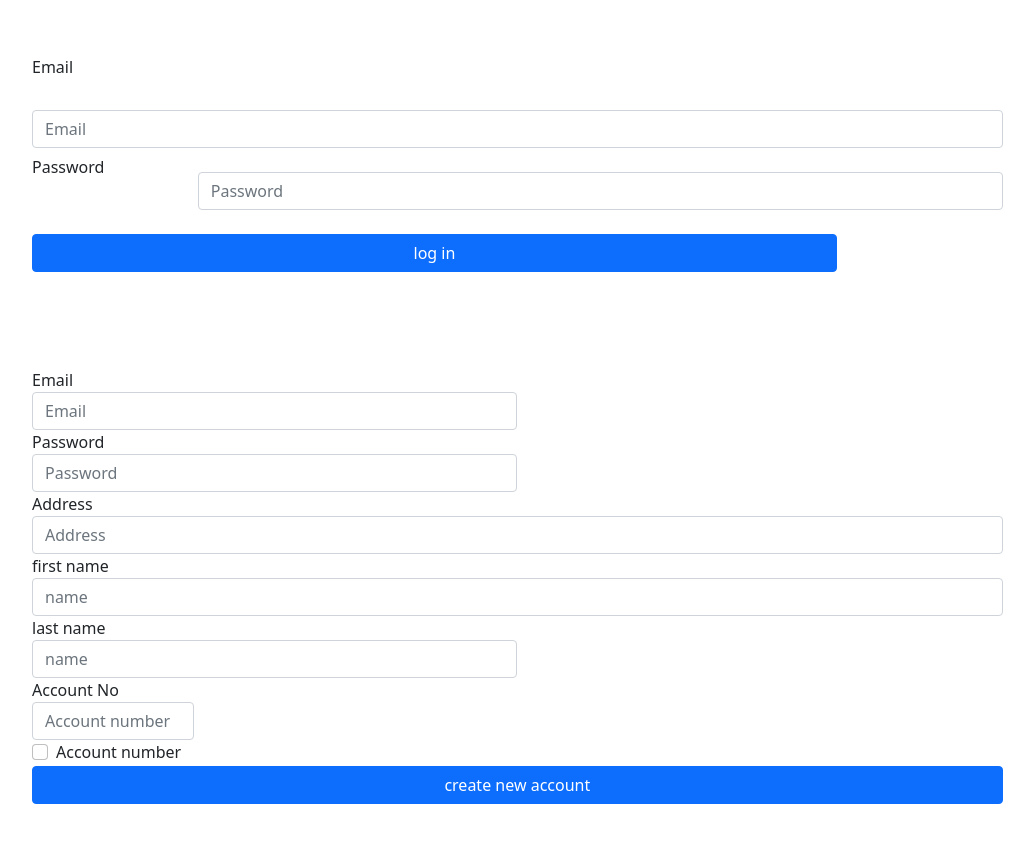
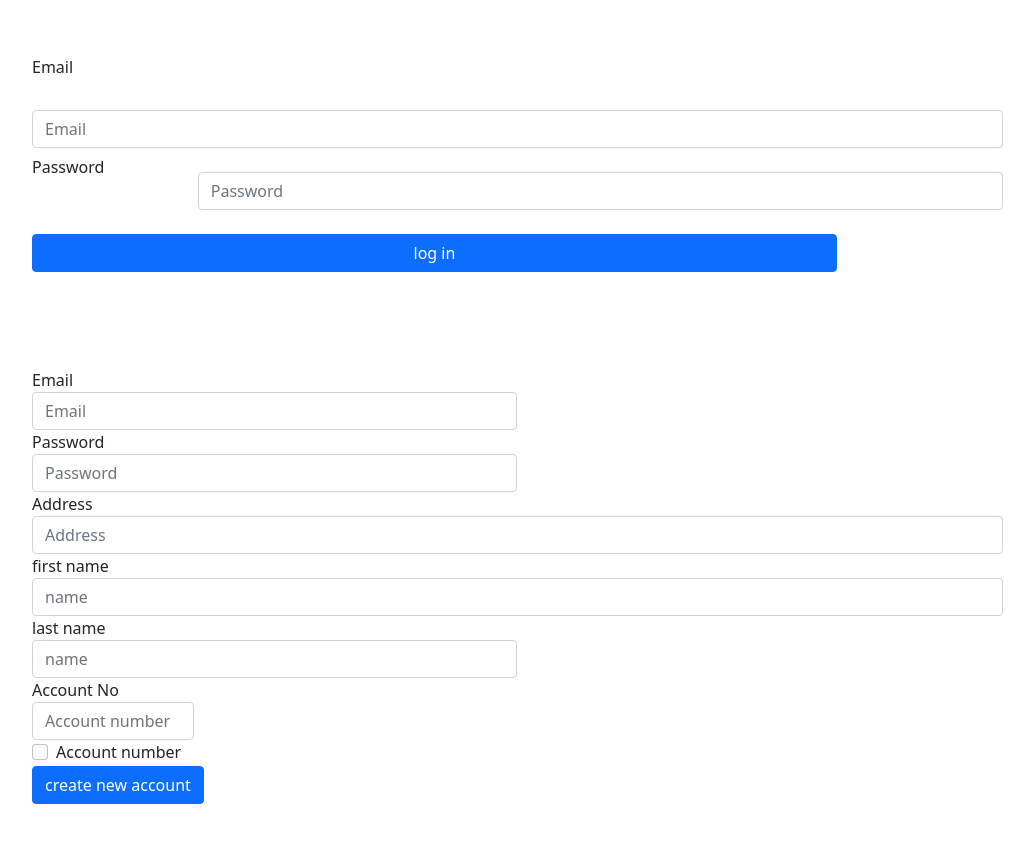
Before and after one commit to Akhilesh286/shop-webpage, a plain HTML site: page Index.html in a window 1280 px wide. Shown: the whole page, without its empty margins (16-1050 px from the left). Drawn offline with nearby package versions, Linux system fonts and the light colour scheme; a web font is replaced by a local one.

Commit message:
file allmoste finished onemore

```diff
--- a/Index.html
+++ b/Index.html
@@ -100,9 +100,7 @@
                                 </label>
                             </div>
                         </div>
-                        <a href="html/home.html">
-                            <button type="submit" class="btn btn-primary sin">create new account</button>
-                        </a>
+                        <a href="html/home.html" class="btn btn-primary">create new account</a>
                     </form>
                 </div>
             </div>
```
